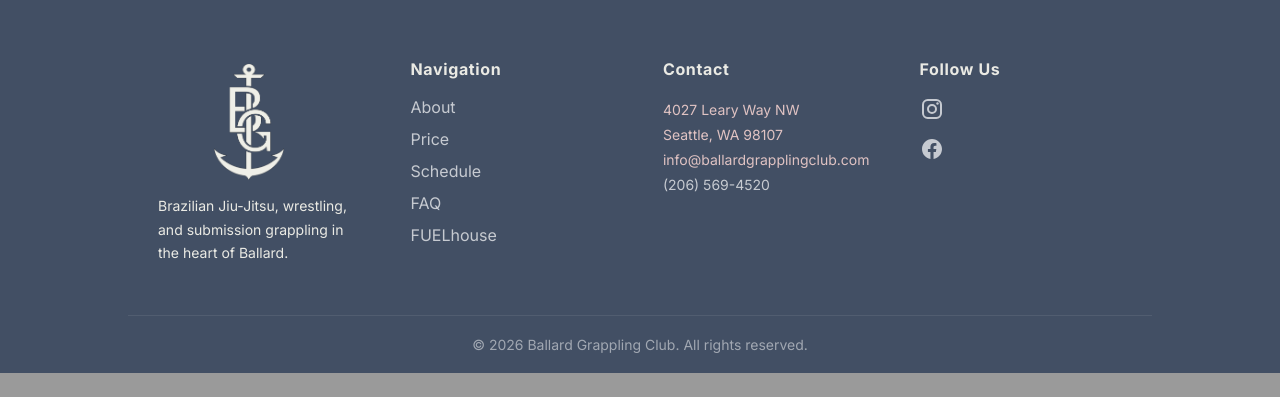
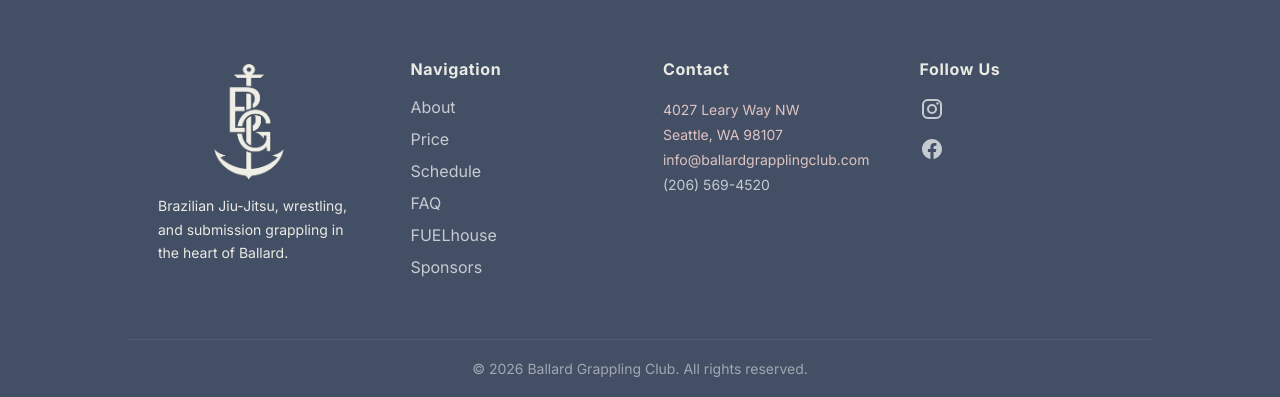
Before and after one commit to vongly/ballard-grappling-club-web-app, a Flask app: page /faq in a window 1280 px wide. Shown: the part 1153-1550 px from the top of the page. Before the commit the page ends 1526 px from the top, so only its background shows below. Run offline with Flask 3, Linux system fonts and the light colour scheme; parts of the project's set-up code (start-up, migrations or seed data) failed here and were passed over; some libraries are stand-ins or nearby versions.

Commit message:
initial commit

```diff
--- a/frontend/templates/base.html
+++ b/frontend/templates/base.html
@@ -107,6 +107,7 @@
       <a href="/schedule">Schedule</a>
       <a href="/faq">FAQ</a>
       <a href="https://www.fuelhousegym.com/">FUELhouse</a>
+      <a href="/sponsors">Sponsors</a>
 
     </div>
 
```
